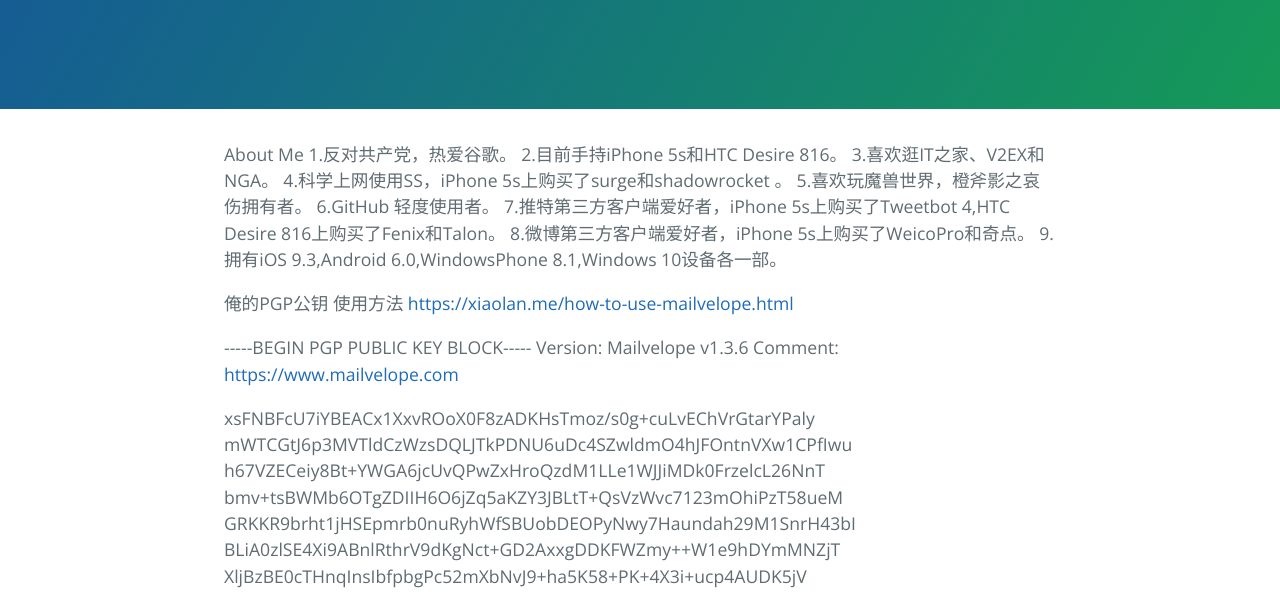
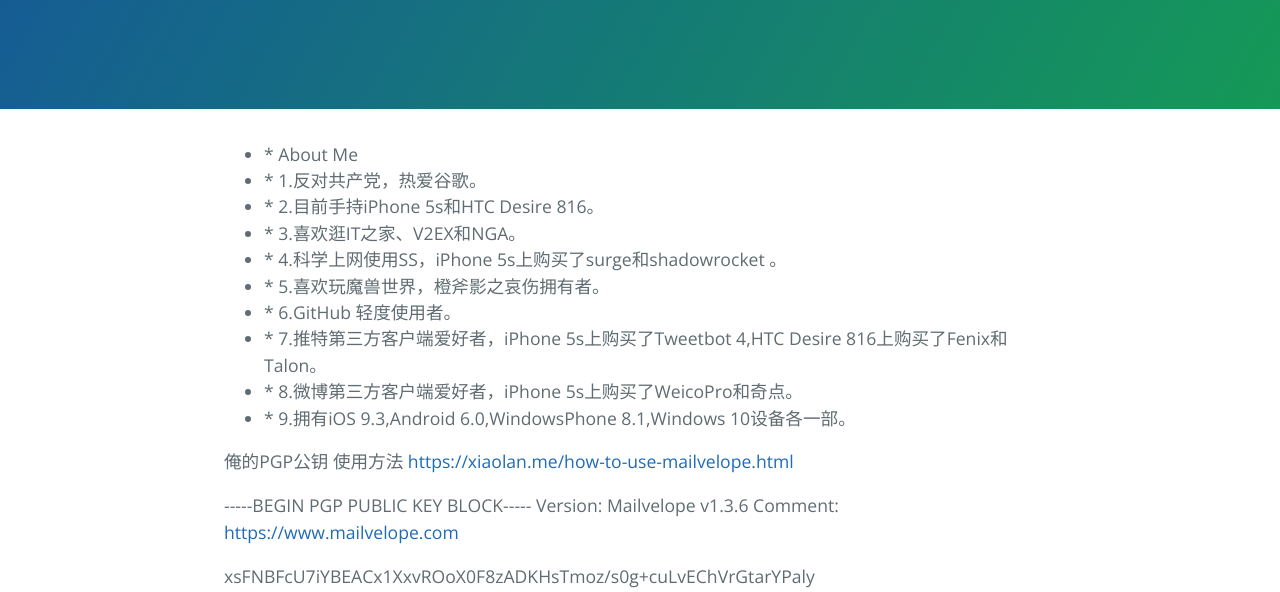
Before and after one commit to GoogleAlpha/GoogleAlpha.github.io, a plain HTML site: page index.html in a window 1280 px wide. Shown: the part 208-800 px from the top of the page. Drawn offline with nearby package versions, Linux system fonts and the light colour scheme.

Commit message:
Replace master branch with page content via GitHub

```diff
--- a/index.html
+++ b/index.html
@@ -16,16 +16,18 @@
     </section>
 
     <section class="main-content">
-      <p>About Me
-1.反对共产党，热爱谷歌。
-2.目前手持iPhone 5s和HTC Desire 816。
-3.喜欢逛IT之家、V2EX和NGA。
-4.科学上网使用SS，iPhone 5s上购买了surge和shadowrocket 。
-5.喜欢玩魔兽世界，橙斧影之哀伤拥有者。
-6.GitHub 轻度使用者。
-7.推特第三方客户端爱好者，iPhone 5s上购买了Tweetbot 4,HTC Desire 816上购买了Fenix和Talon。
-8.微博第三方客户端爱好者，iPhone 5s上购买了WeicoPro和奇点。
-9.拥有iOS 9.3,Android 6.0,WindowsPhone 8.1,Windows 10设备各一部。</p>
+      <ul>
+<li>* About Me</li>
+<li>* 1.反对共产党，热爱谷歌。</li>
+<li>* 2.目前手持iPhone 5s和HTC Desire 816。</li>
+<li>* 3.喜欢逛IT之家、V2EX和NGA。</li>
+<li>* 4.科学上网使用SS，iPhone 5s上购买了surge和shadowrocket 。</li>
+<li>* 5.喜欢玩魔兽世界，橙斧影之哀伤拥有者。</li>
+<li>* 6.GitHub 轻度使用者。</li>
+<li>* 7.推特第三方客户端爱好者，iPhone 5s上购买了Tweetbot 4,HTC Desire 816上购买了Fenix和Talon。</li>
+<li>* 8.微博第三方客户端爱好者，iPhone 5s上购买了WeicoPro和奇点。</li>
+<li>* 9.拥有iOS 9.3,Android 6.0,WindowsPhone 8.1,Windows 10设备各一部。</li>
+</ul>
 
 <p>俺的PGP公钥
 使用方法  <a href="https://xiaolan.me/how-to-use-mailvelope.html">https://xiaolan.me/how-to-use-mailvelope.html</a></p>
```
Also changed, not shown: params.json (+1 -1 lines).
